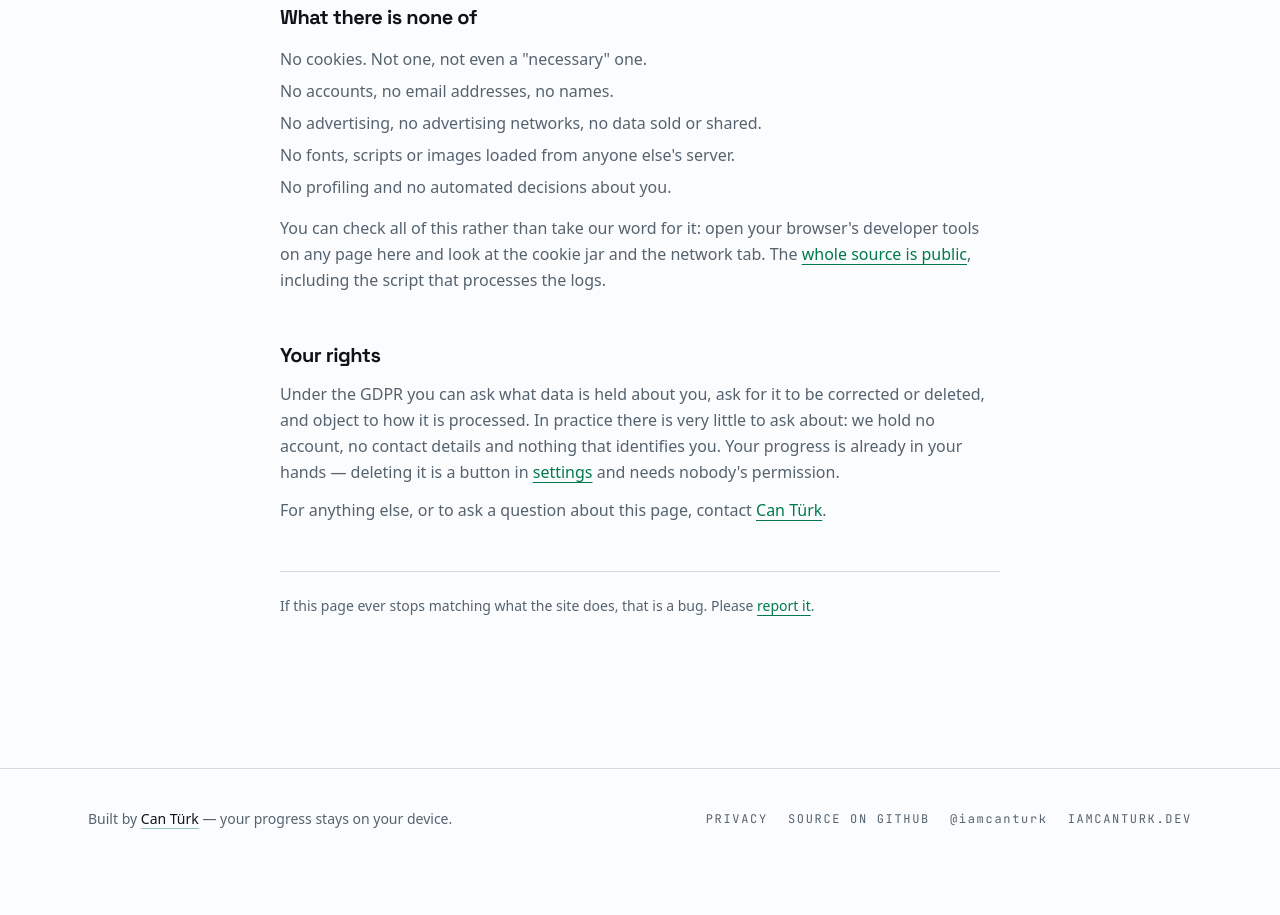
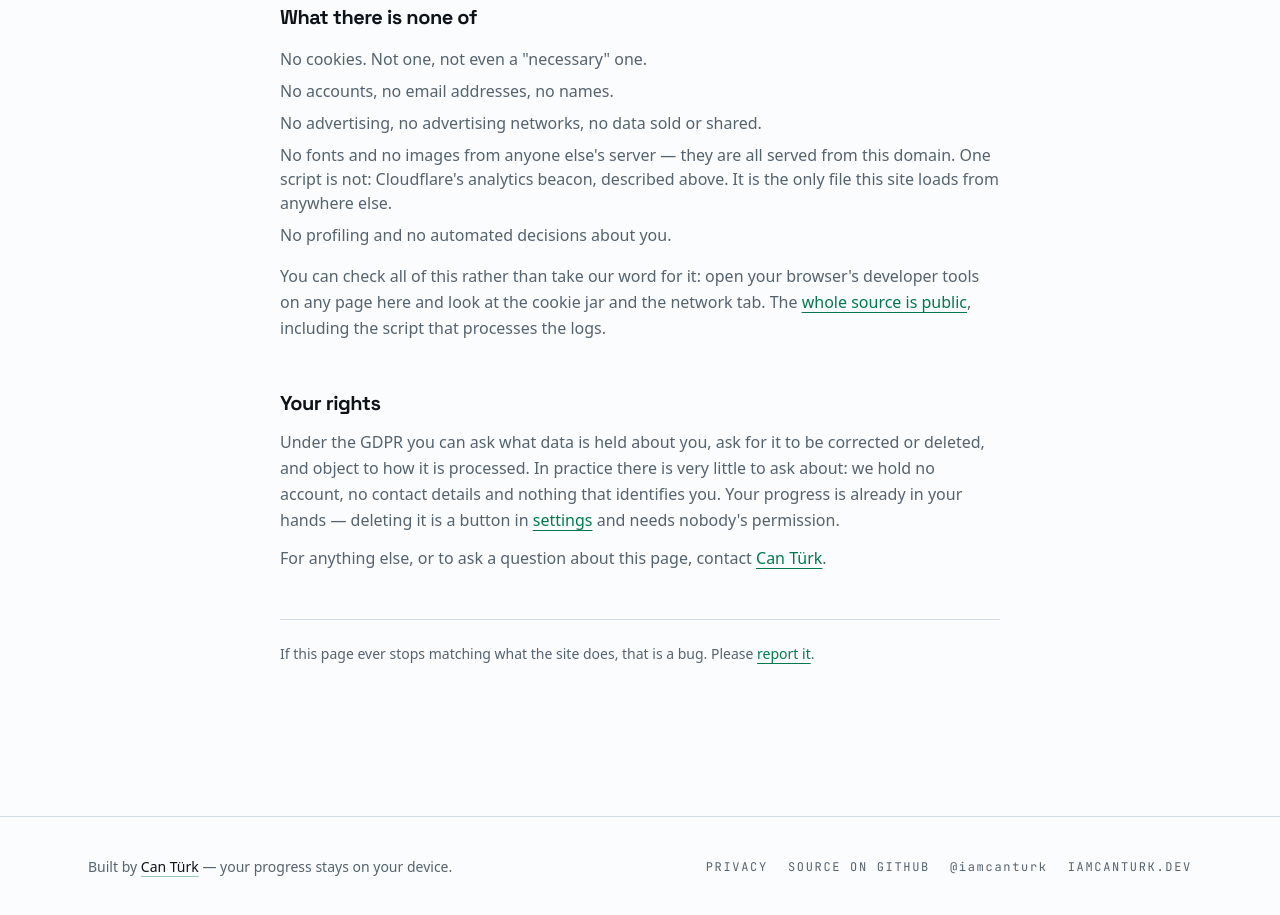
Before and after one commit to iamcanturk/morseforge, an Astro site: page /privacy in a window 1280 px wide. Shown: the part 1542-2457 px from the top of the page. Before the commit the page ends 2411 px from the top, so only its background shows below. Built offline with nearby package versions, Linux system fonts and the light colour scheme; Astro itself is replaced by a stand-in of ours.

Commit message:
fix: the privacy page claimed no third-party scripts, and there is one
'No fonts, scripts or images loaded from anyone else's server' was false. The
Cloudflare analytics beacon is a script from another origin, and it is the one
thing on the page that a reader checking the network tab would find within
seconds.

The page disclosed Cloudflare two sections earlier, so nothing was hidden — but
a privacy page is the worst possible place for a sentence that does not survive
being checked, and the whole section around it invites people to check.

Fonts and images are genuinely all first-party; only the claim about scripts
was wrong, so only that part changed.

```diff
--- a/src/pages/privacy.astro
+++ b/src/pages/privacy.astro
@@ -134,7 +134,11 @@ const schema = [
         <li>No cookies. Not one, not even a "necessary" one.</li>
         <li>No accounts, no email addresses, no names.</li>
         <li>No advertising, no advertising networks, no data sold or shared.</li>
-        <li>No fonts, scripts or images loaded from anyone else's server.</li>
+        <li>
+          No fonts and no images from anyone else's server — they are all served from this domain.
+          One script is not: Cloudflare's analytics beacon, described above. It is the only file
+          this site loads from anywhere else.
+        </li>
         <li>No profiling and no automated decisions about you.</li>
       </ul>
       <p class="mt-4 leading-relaxed text-muted">
```
